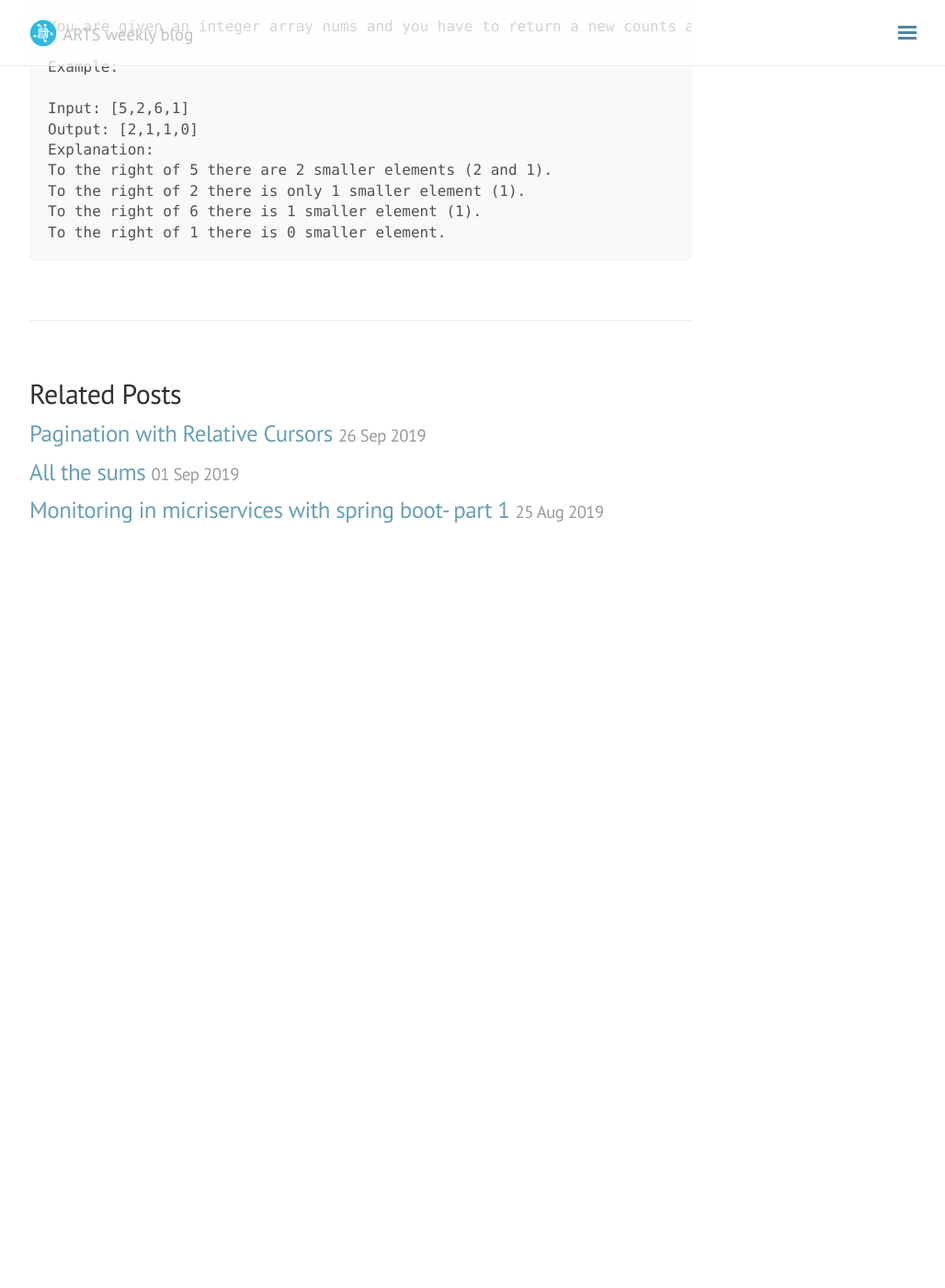
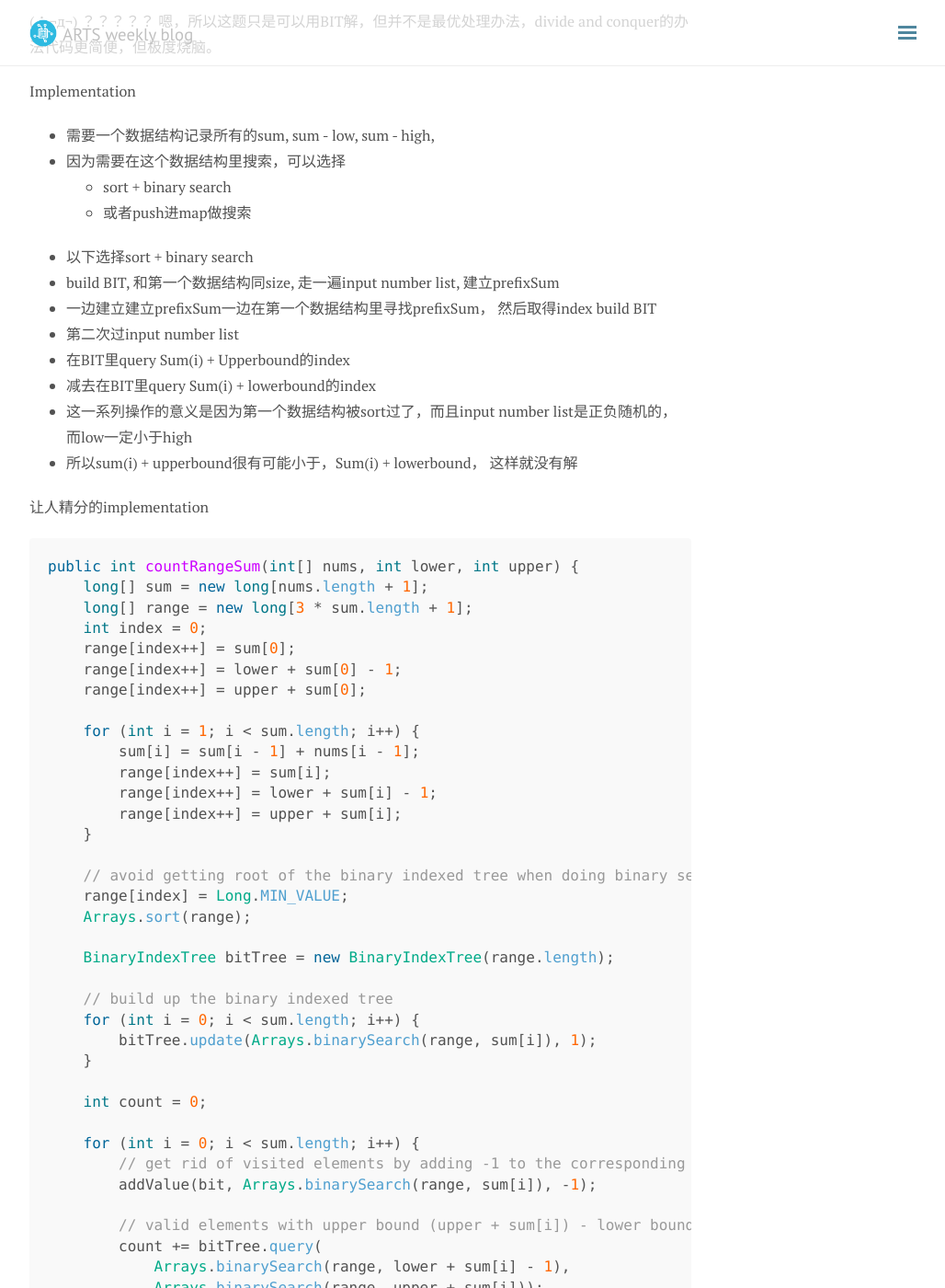
Before and after one commit to YiYeHuang/arts-tech-blog, a Jekyll site: the page built from _posts/2019-09-27-Fenwick-Tree.md, in a window 1280 px wide and 1400 px high, scrolled down 6181 px. Shown: the whole window at 92% size, without its empty margins (248-1276 px from the left). Built offline with Jekyll 4.4.1, drawn with Linux system fonts in a browser that asks for light colours; nearby versions of some CDN libraries; before the commit the page ends 6811 px from its top, so only the background shows below that; some of the changed text lies outside the part shown.

Commit message:
Update 2019-09-27-Fenwick-Tree.md

````diff
--- a/_posts/2019-09-27-Fenwick-Tree.md
+++ b/_posts/2019-09-27-Fenwick-Tree.md
@@ -7,6 +7,8 @@ tag: [leetcode, binary-index-tree]
 ---
 
 ## Algorithm
+一整个月没有写博客，~~绝对不是因为懒~~, 主要是因为在憋Binary Search的大招，无奈敌人实在太强大，这里预留一个传送门位置，等题做完了写。Binary Search做着做着就心灰意冷，然后做着做着，LeetCode题就开始做歪了。
+不过说到歪的树，这篇就总结一下Fenwick Tree的题，也就是Binary Index Tree
 
 
 为Binary Index Tree量身定做的题是`LeetCode 307. Range Sum Query - Mutable`。不过在分析这题之前先看:
@@ -250,9 +252,67 @@ or -> `sum[j] - lower < sum[i - 1] < sum[j] - upper` where i<=j
 
 (；¬д¬) ？？？？？ 嗯，所以这题只是可以用BIT解，但并不是最优处理办法，divide and conquer的办法代码更简便，但极度烧脑。
 
+Implementation
+- 需要一个数据结构记录所有的sum, sum - low, sum - high,
+- 因为需要在这个数据结构里搜索，可以选择
+    - sort + binary search
+    - 或者push进map做搜索
+- 以下选择sort + binary search
+- build BIT, 和第一个数据结构同size, 走一遍input number list, 建立prefixSum
+- 一边建立建立prefixSum一边在第一个数据结构里寻找prefixSum， 然后取得index build BIT
+- 第二次过input number list
+- 在BIT里query Sum(i) + Upperbound的index
+- 减去在BIT里query Sum(i) + lowerbound的index
+- 这一系列操作的意义是因为第一个数据结构被sort过了，而且input number list是正负随机的，而low一定小于high
+- 所以sum(i) + upperbound很有可能小于，Sum(i) + lowerbound， 这样就没有解
+
+让人精分的implementation
+```java
+public int countRangeSum(int[] nums, int lower, int upper) {
+    long[] sum = new long[nums.length + 1];
+    long[] range = new long[3 * sum.length + 1];
+    int index = 0;
+    range[index++] = sum[0];
+    range[index++] = lower + sum[0] - 1;
+    range[index++] = upper + sum[0];
+
+    for (int i = 1; i < sum.length; i++) {
+        sum[i] = sum[i - 1] + nums[i - 1];
+        range[index++] = sum[i];
+        range[index++] = lower + sum[i] - 1;
+        range[index++] = upper + sum[i];
+    }
+
+    // avoid getting root of the binary indexed tree when doing binary search
+    range[index] = Long.MIN_VALUE;
+    Arrays.sort(range);
+
+    BinaryIndexTree bitTree = new BinaryIndexTree(range.length);
+
+    // build up the binary indexed tree
+    for (int i = 0; i < sum.length; i++) {
+        bitTree.update(Arrays.binarySearch(range, sum[i]), 1);
+    }
+
+    int count = 0;
+
+    for (int i = 0; i < sum.length; i++) {
+        // get rid of visited elements by adding -1 to the corresponding tree nodes
+        addValue(bit, Arrays.binarySearch(range, sum[i]), -1);
+
+        // valid elements with upper bound (upper + sum[i]) - lower bound (lower + sum[i] - 1)
+        count += bitTree.query(
+            Arrays.binarySearch(range, lower + sum[i] - 1),
+            Arrays.binarySearch(range, upper + sum[i]));
+    }
+
+    return count;
+}
+```
+题里用long是为了过一些恶心的test case
 
 
-
+跪着长了膝盖疼。。。
  ```text
  315. Count of Smaller Numbers After Self
 
@@ -268,3 +328,74 @@ To the right of 2 there is only 1 smaller element (1).
 To the right of 6 there is 1 smaller element (1).
 To the right of 1 there is 0 smaller element.
  ```
+
+继续暴力
+```java
+class Solution {
+    public List<Integer> countSmaller(int[] nums) {
+        List<Integer> list = new ArrayList<>();
+
+        for (int i = 0; i < nums.length; i++) {
+            int counter = 0;
+            for (int j = i + 1; j < nums.length; j++) {
+                if (nums[j] < nums[i]) {
+                    counter++;
+                }
+            }
+            list.add(counter);
+        }
+
+        return list;
+    }
+}
+```
+
+每次暴力完了都觉得自己能站起来了，一分析又跪下了。
+
+先分析理想状态，如果要比大小最好是能有序数列，但是又要注意比较的数字的原始index。
+此外，以[5,2,6,1]的例子来看，比2小的有1个数字，如果5知道比2小的数字，那只用记录2比5小就可以，其余的答案继续加上。
+
+得出
+- 需要排序， 去重
+- 需要记录原始顺序，
+- 应该逆向比较
+- 用BIT记录靠前的index的答案
+
+一写代码又跪下了。
+
+```java
+class Solution {
+    public List<Integer> countSmaller(int[] nums) {
+
+        int[] sortedList = Arrays.copyOf(nums, nums.length);
+        Arrays.sort(sorted);
+
+        Map<Integer, Integer> ranks = new HashMap<>();
+        int rank = 0;
+        for (int i = 0; i < sortedList.length; i++) {
+            if (i == 0 || sortedList[i] != sortedList[i - 1]) {
+                ranks.put(sortedList[i], ++rank);
+            }
+        }
+
+        BinaryIndexTree tree = new BinaryIndexTree(ranks.size());
+        List<Integer> result = new ArrayList<Integer>();
+
+        // build BIT while go through the list in reverse order
+        for (int i = nums.length - 1; i >= 0; i++) {
+            int sum = tree.query(ranks.get(nums[i]) - 1);
+            ans.add(tree.query(ranks.get(nums[i]) - 1));
+            tree.update(ranks.get(nums[i]), 1);
+        }
+
+        Collections.reverse(ans);
+        return ans;
+    }
+}
+```
+
+
+总结：
+- BIT tree主要处理需要累加之前解的问题，DP一般能处理，但是题目可能会有performance的需求
+- BIT内存实用很实惠。
+- T_T 实用范围不大，而且难，能用BIT解决的题segment tree, Binary search tree或者别的办法也能解决
````
